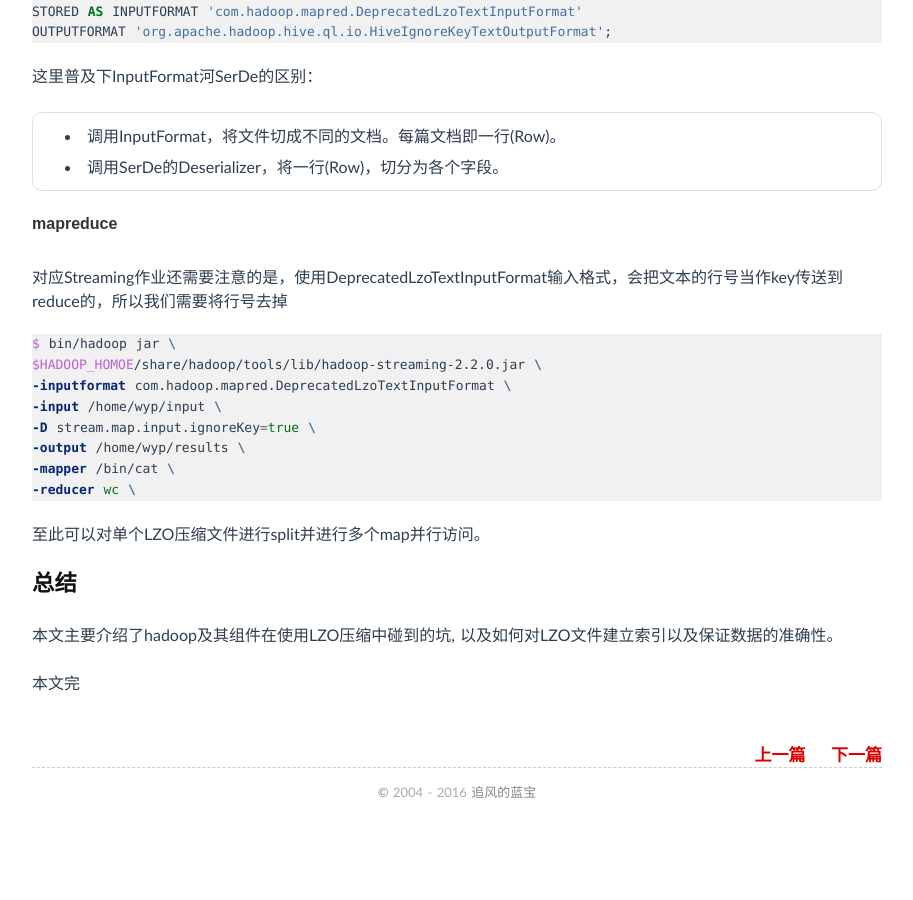
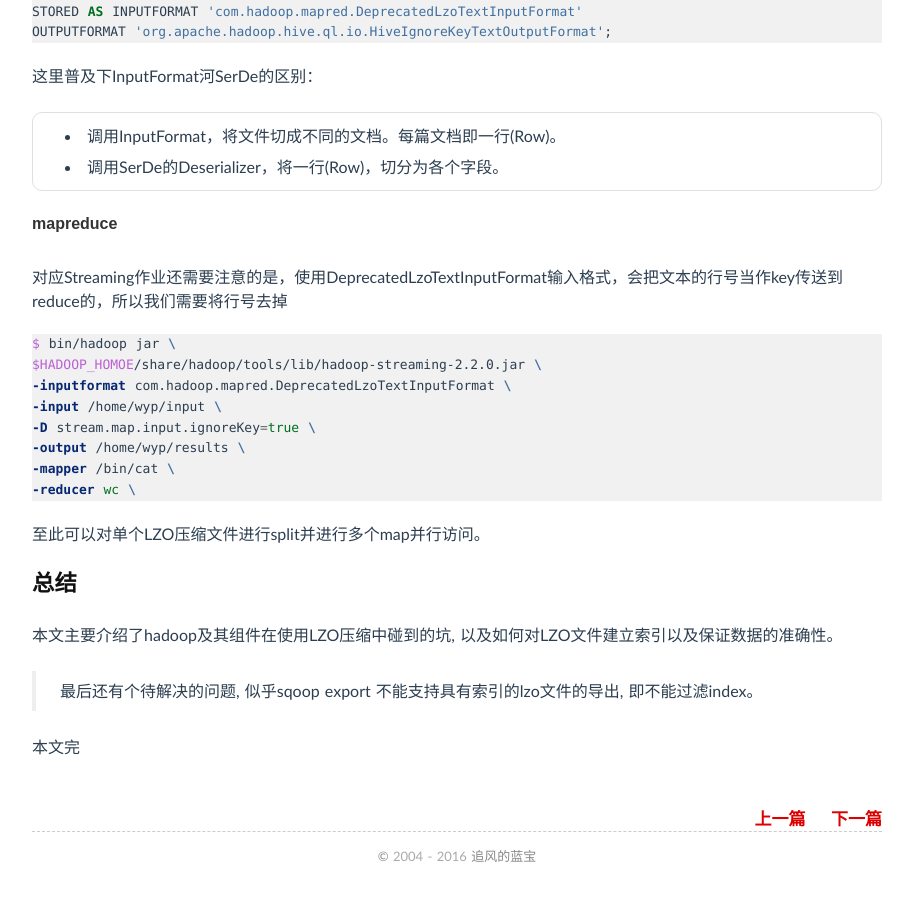
Before and after one commit to luyee/lamborryan.github.io, a Jekyll site: the page built from _posts/2016-02-23-hadoop-lzo-compress-index.md, in a window 1280 px wide and 900 px high, scrolled down 4245 px. Shown: the whole window, without its empty margins (183-1096 px from the left). Built offline with Jekyll 4.4.1, drawn with Linux system fonts in a browser that asks for light colours; Markdown is read by kramdown in place of the engine named in the settings; comment, search, counter and statistics services are not loaded; before the commit the page ends 5081 px from its top, so only the background shows below that.

Commit message:
no message

````diff
--- a/_posts/2016-02-23-hadoop-lzo-compress-index.md
+++ b/_posts/2016-02-23-hadoop-lzo-compress-index.md
@@ -194,6 +194,7 @@ OUTPUTFORMAT 'org.apache.hadoop.hive.ql.io.HiveIgnoreKeyTextOutputFormat';
 ```
 
 这里普及下InputFormat河SerDe的区别：
+
 * 调用InputFormat，将文件切成不同的文档。每篇文档即一行(Row)。
 * 调用SerDe的Deserializer，将一行(Row)，切分为各个字段。
 
@@ -217,4 +218,6 @@ $HADOOP_HOMOE/share/hadoop/tools/lib/hadoop-streaming-2.2.0.jar \
 ## 总结
 本文主要介绍了hadoop及其组件在使用LZO压缩中碰到的坑, 以及如何对LZO文件建立索引以及保证数据的准确性。
 
+> 最后还有个待解决的问题, 似乎sqoop export 不能支持具有索引的lzo文件的导出, 即不能过滤index。
+
 本文完
````
